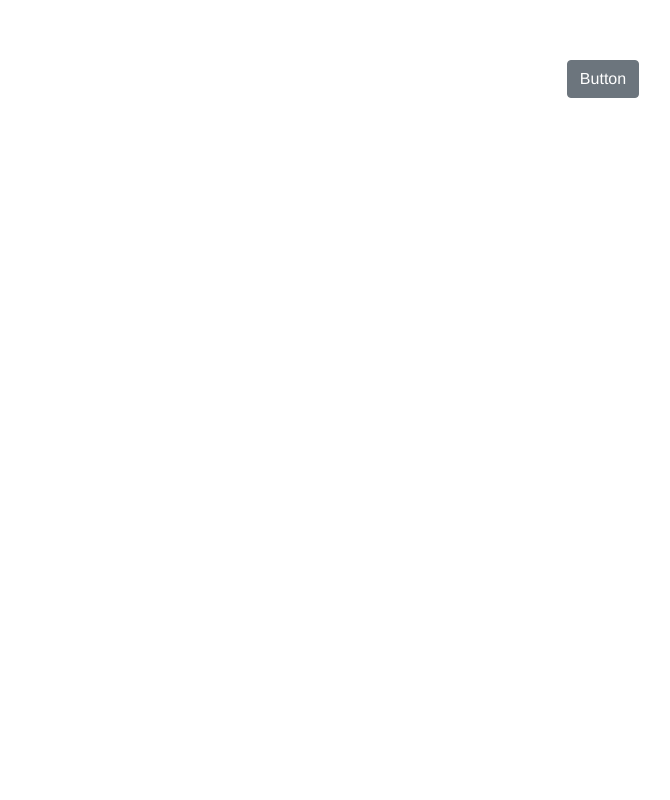
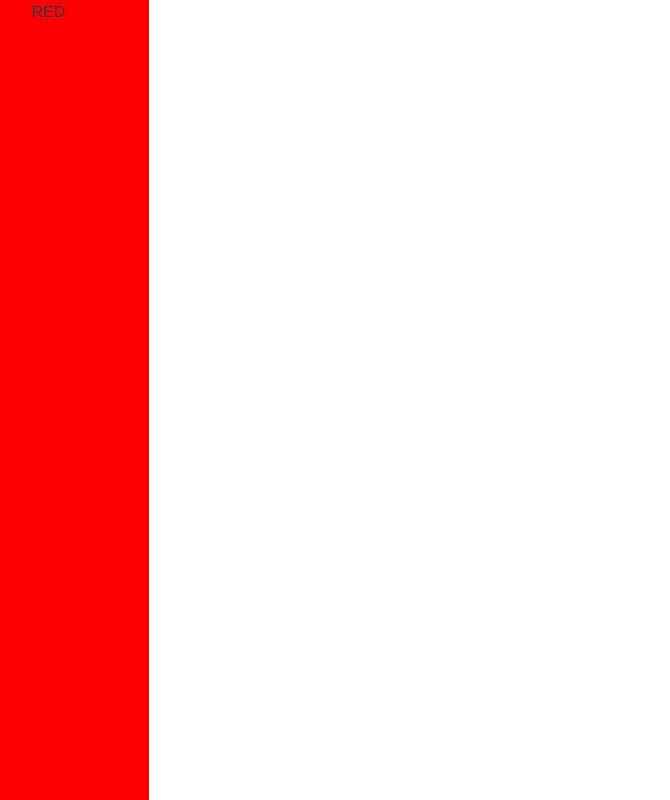
Before and after one commit to Kviist/personal-website, a Vue app: page / in a window 1280 px wide. Shown: the whole page, without its empty margins (37-707 px from the left). Built offline with nearby package versions, Linux system fonts and the light colour scheme.

Commit message:
General layout

```diff
--- a/src/App.vue
+++ b/src/App.vue
@@ -1,6 +1,12 @@
 <template>
   <div id="app">
-    <b-button>Button</b-button>
+    <b-container fluid class="full-height">
+        <b-row class="full-height">
+            <b-col class="full-height" cols="2">
+                <nav-bar class="full-height" />
+            </b-col>
+        </b-row>
+    </b-container>
   </div>
 </template>
 
@@ -12,9 +18,13 @@ Vue.use(BootstrapVue)
 import 'bootstrap/dist/css/bootstrap.css'
 import 'bootstrap-vue/dist/bootstrap-vue.css'
 
+import NavBar from './components/NavBar.vue'
+
+
 export default {
   name: 'app',
   components: {
+    NavBar
   }
 }
 </script>
@@ -26,6 +36,11 @@ export default {
   -moz-osx-font-smoothing: grayscale;
   text-align: center;
   color: #2c3e50;
-  margin-top: 60px;
+}
+
+.full-height, #app, body, html {
+  height: 100%;
+  margin-bottom: 0;
+  padding-left: 0;
 }
 </style>
--- /dev/null
+++ b/src/components/NavBar.vue
@@ -0,0 +1,15 @@
+<template>
+    <p class="red">RED</p>
+</template>
+
+<script>
+export default {
+
+}
+</script>
+
+<style>
+.red {
+    background-color: red;
+}
+</style>
```
